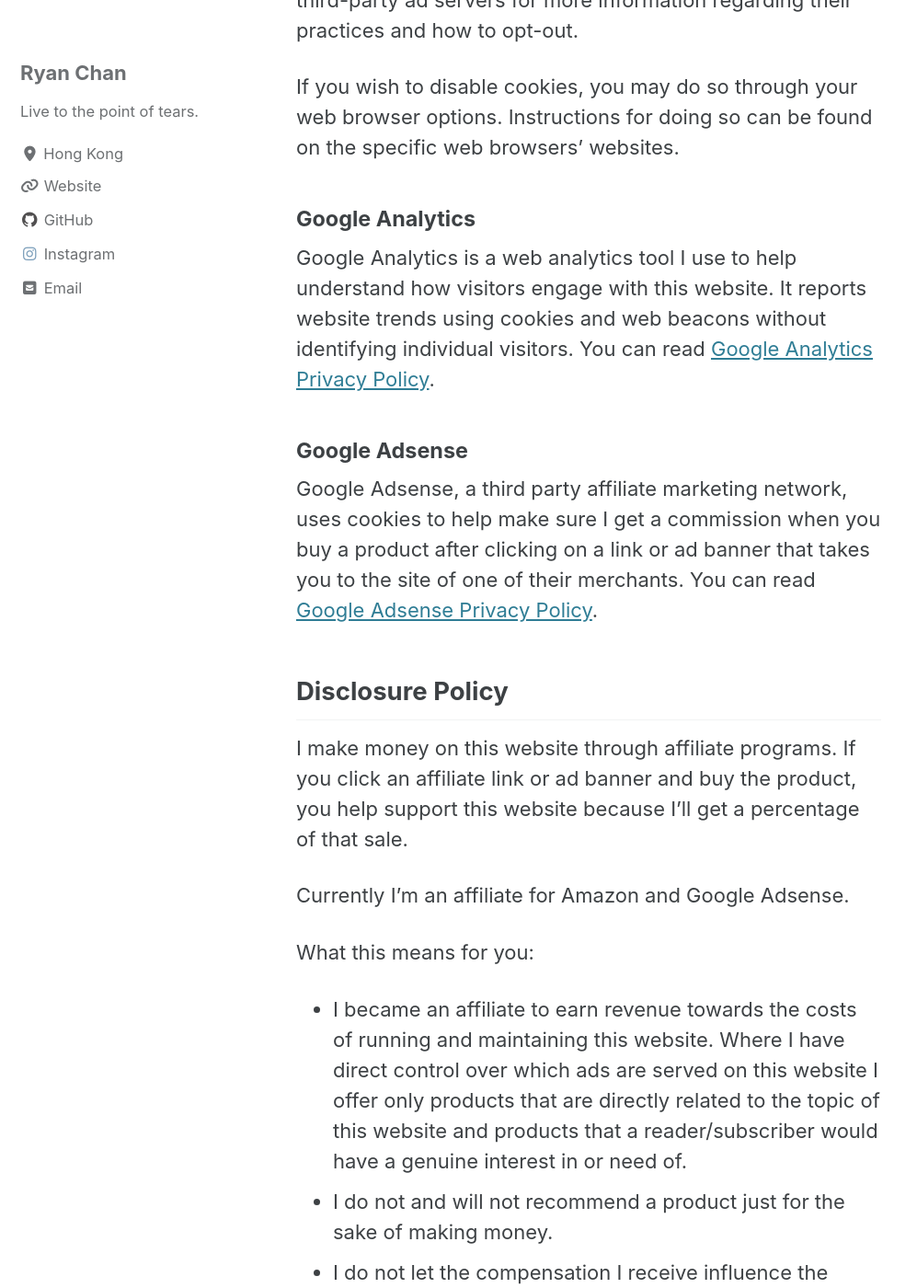
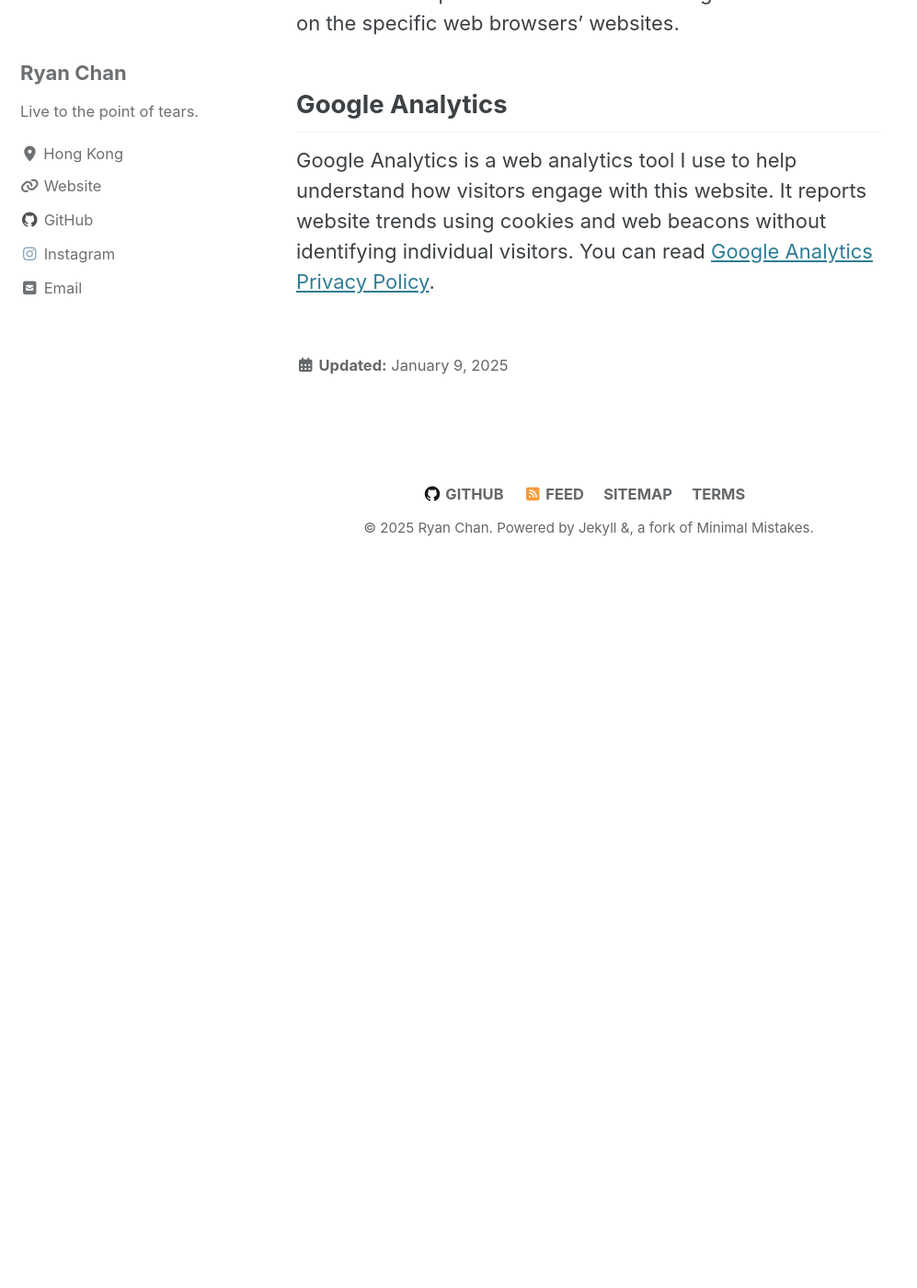
Before and after one commit to dizzyryan/ryanc.wtf, a Jekyll site: the page built from _pages/terms.md, in a window 1280 px wide and 1400 px high, scrolled down 1491 px. Shown: the whole window at 92% size, without its empty margins (0-997 px from the left). Built offline with Jekyll 4.4.1, drawn with Linux system fonts in a browser that asks for light colours; cached includes are drawn as plain includes; after the commit the page ends 2121 px from its top, so only the background shows below that; some of the changed text lies outside the part shown.

Commit message:
update README and terms

```diff
--- a/_pages/terms.md
+++ b/_pages/terms.md
@@ -1,17 +1,17 @@
 ---
 permalink: /terms/
 title: "Terms and Privacy Policy"
-last_modified_at: 2017-10-20T12:42:38-04:00
+last_modified_at: 2025-01-09
 toc: true
 ---
 
-## Privacy Policy
+# Privacy Policy
 
 The privacy of my visitors is extremely important. This Privacy Policy outlines the types of personal information that is received and collected and how it is used.
 
 First and foremost, I will never share your email address or any other personal information to anyone without your direct consent.
 
-### Log Files
+## Log Files
 
 Like many other websites, this site uses log files to help learn about when, from where, and how often traffic flows to this site. The information in these log files include:
 
@@ -24,33 +24,12 @@ Like many other websites, this site uses log files to help learn about when, fro
 
 All of this information is not linked to anything that is personally identifiable.
 
-### Cookies and Web Beacons
-
-When you visit this site "convenience" cookies are stored on your computer when you submit a comment to help you log in faster to [Disqus](http://disqus.com) the next time you leave a comment.
+## Cookies and Web Beacons
 
 Third-party advertisers may also place and read cookies on your browser and/or use web beacons to collect information. This site has no access or control over these cookies. You should review the respective privacy policies on any and all third-party ad servers for more information regarding their practices and how to opt-out.
 
 If you wish to disable cookies, you may do so through your web browser options. Instructions for doing so can be found on the specific web browsers' websites.
 
-#### Google Analytics
+## Google Analytics
 
 Google Analytics is a web analytics tool I use to help understand how visitors engage with this website. It reports website trends using cookies and web beacons without identifying individual visitors. You can read [Google Analytics Privacy Policy](http://www.google.com/analytics/learn/privacy.html).
-
-#### Google Adsense
-
-Google Adsense, a third party affiliate marketing network, uses cookies to help make sure I get a commission when you buy a product after clicking on a link or ad banner that takes you to the site of one of their merchants. You can read [Google Adsense Privacy Policy](http://support.google.com/adsense/bin/answer.py?hl=en&answer=48182).
-
-## Disclosure Policy
-
-I make money on this website through affiliate programs. If you click an affiliate link or ad banner and buy the product, you help support this website because I'll get a percentage of that sale.
-
-Currently I'm an affiliate for Amazon and Google Adsense.
-
-What this means for you:
-
-* I became an affiliate to earn revenue towards the costs of running and maintaining this website. Where I have direct control over which ads are served on this website I offer only products that are directly related to the topic of this website and products that a reader/subscriber would have a genuine interest in or need of.
-* I do not and will not recommend a product just for the sake of making money.
-* I do not let the compensation I receive influence the content, topics, posts, or opinions expressed on this website.
-* I respect and value my readers too much to write anything other than my own genuine and objective opinions and advice.
-
-Just like this website, my Disclosure Policy is a work in progress. As the revenue streams evolve, so will this page.
```
Also changed, not shown: README.md.
